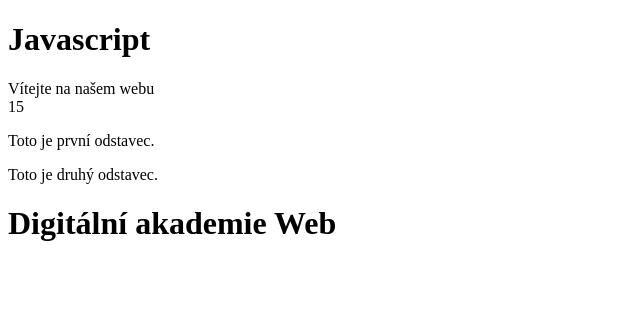
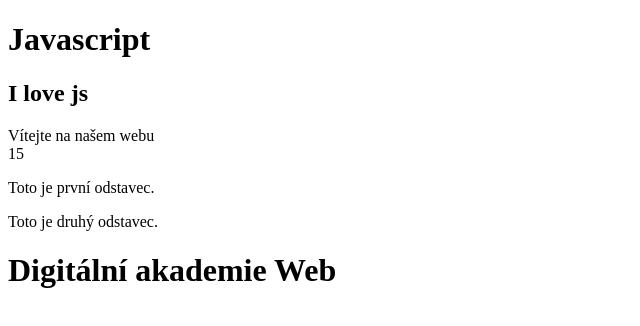
Before and after one commit to teruvojtiskova-commits/Czechit-git, a plain HTML site: page index.html in a window 1280 px wide. Shown: the whole page, without its empty margins (0-640 px from the left). Drawn offline with Linux system fonts and the light colour scheme.

Commit message:
Druhy commit

```diff
--- a/index.html
+++ b/index.html
@@ -9,5 +9,6 @@
   </head>
   <body>
     <h1>Javascript</h1>
+    <h2>I love js</h2>
   </body>
 </html>
```
